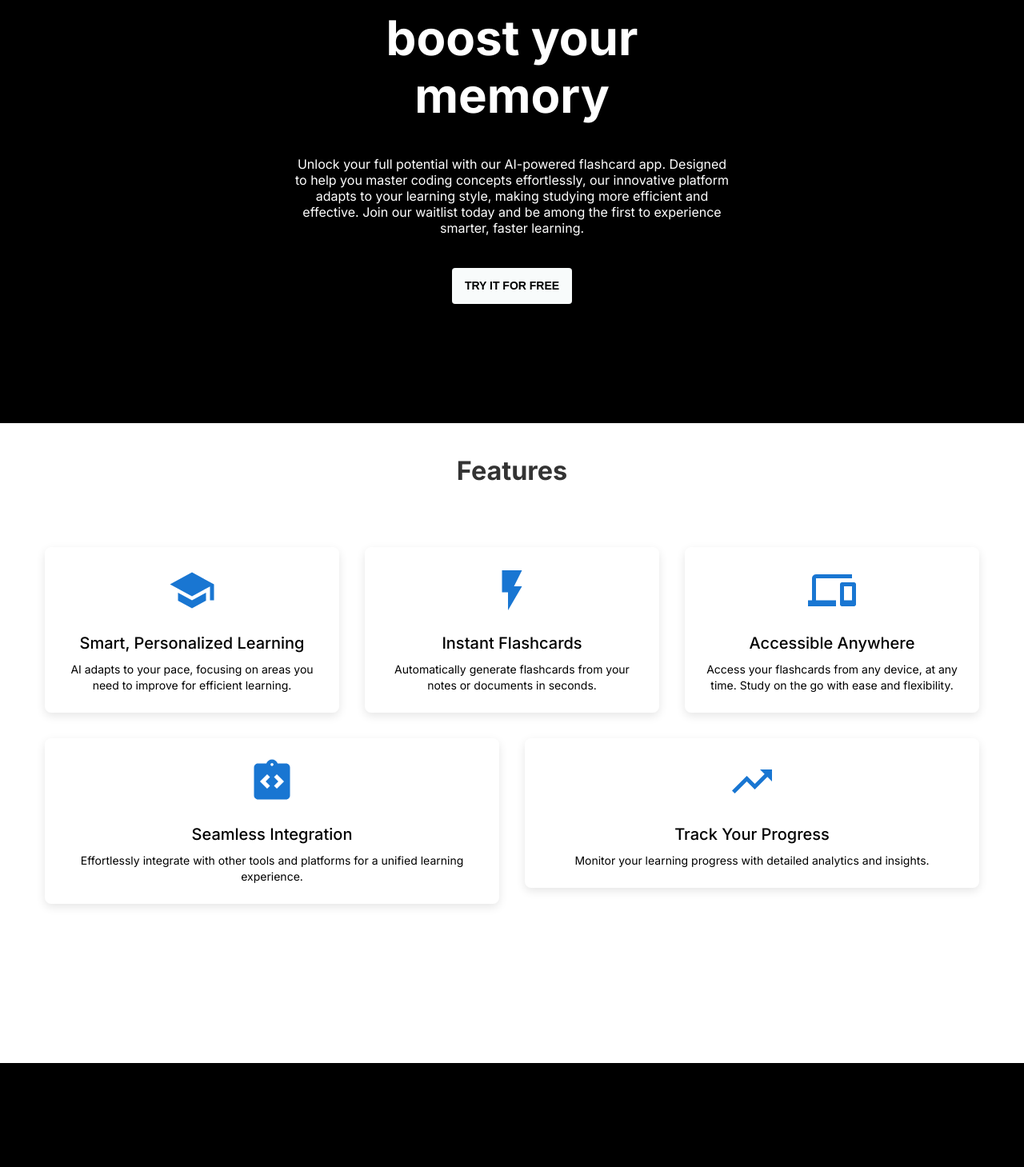
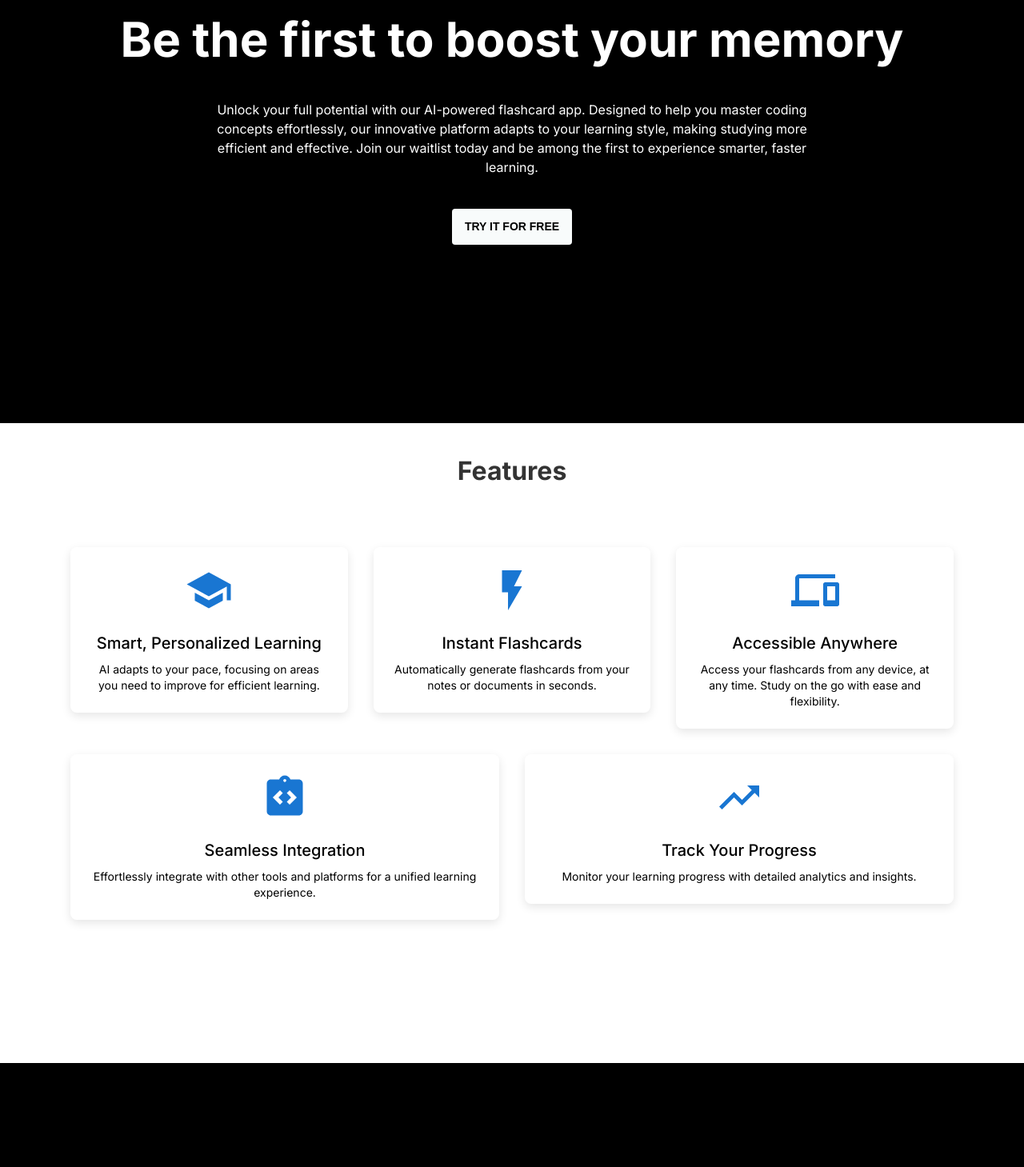
Before and after one commit to manalafzal47/flashcards-ai, a Next.js app: page / in a window 1280 px wide. Shown: the part 271-1730 px from the top of the page at 80% size. Built offline with nearby package versions, Linux system fonts and the light colour scheme.

Commit message:
changes in frontend

```diff
--- a/app/components/homepage.js
+++ b/app/components/homepage.js
@@ -50,11 +50,11 @@ const Homepage = () => {
             marginTop: "60px",
           }}
         >
-          Be the first to <br /> boost your <br /> memory
+          Be the first to boost your memory
         </Typography>
-        <Typography
+        {/* <Typography
           variant="p"
-          width={"550px"}
+          width={"800px"}
           sx={{ textAlign: "center", marginBottom: "40px" }}
         >
           Unlock your full potential with our AI-powered flashcard app. Designed
@@ -62,7 +62,23 @@ const Homepage = () => {
           platform adapts to your learning style, making studying more efficient
           and effective. Join our waitlist today and be among the first to
           experience smarter, faster learning.
+        </Typography> */}
+        <Typography
+          variant="body1"
+          sx={{
+            width: { xs: "90%", sm: "80%", md: "70%", lg: "60%", xl: "50%" },
+            textAlign: "center",
+            marginBottom: { xs: "20px", sm: "30px", md: "40px" },
+            marginX: "auto", // Center horizontally
+          }}
+        >
+          Unlock your full potential with our AI-powered flashcard app. Designed
+          to help you master coding concepts effortlessly, our innovative
+          platform adapts to your learning style, making studying more efficient
+          and effective. Join our waitlist today and be among the first to
+          experience smarter, faster learning.
         </Typography>
+
         <Button
           onClick={handleAuthentication}
           sx={{
@@ -81,7 +97,7 @@ const Homepage = () => {
 
       {/* Features */}
       <section id="features">
-        <Box
+        {/* <Box
           py={5}
           sx={{
             height: "100vh",
@@ -250,6 +266,196 @@ const Homepage = () => {
               </Box>
             </Grid>
           </Grid>
+        </Box> */}
+        <Box
+          py={5}
+          sx={{
+            minHeight: "100vh",
+            display: "flex",
+            flexDirection: "column",
+            alignItems: "center",
+            backgroundColor: "#ffffff",
+          }}
+        >
+          <Typography
+            variant="h4"
+            align="center"
+            gutterBottom
+            sx={{
+              fontWeight: "bold",
+              color: "#333",
+              fontSize: { xs: "1.5rem", md: "2rem" },
+            }}
+          >
+            Features
+          </Typography>
+
+          <Grid
+            container
+            spacing={4}
+            justifyContent="center"
+            alignItems="stretch"
+            sx={{
+              maxWidth: "1200px",
+              mt: 4,
+              px: { xs: 2, sm: 3, md: 4 }, // Add padding for smaller screens
+            }}
+          >
+            <Grid item xs={12} sm={6} md={4}>
+              <Box
+                sx={{
+                  padding: { xs: 2, md: 3 },
+                  borderRadius: 2,
+                  backgroundColor: "white",
+                  textAlign: "center",
+                  boxShadow: "0 4px 12px rgba(0, 0, 0, 0.1)",
+                  transition: "transform 0.3s, box-shadow 0.3s",
+                  "&:hover": {
+                    transform: "translateY(-8px)",
+                    boxShadow: "0 8px 16px rgba(0, 0, 0, 0.2)",
+                    backgroundColor: "#333",
+                    color: "white",
+                  },
+                }}
+              >
+                <SchoolIcon
+                  color="primary"
+                  sx={{ fontSize: { xs: 40, md: 60 }, mb: 2 }}
+                />
+                <Typography variant="h6" gutterBottom>
+                  Smart, Personalized Learning
+                </Typography>
+                <Typography variant="body2">
+                  AI adapts to your pace, focusing on areas you need to improve
+                  for efficient learning.
+                </Typography>
+              </Box>
+            </Grid>
+
+            <Grid item xs={12} sm={6} md={4}>
+              <Box
+                sx={{
+                  padding: { xs: 2, md: 3 },
+                  borderRadius: 2,
+                  backgroundColor: "white",
+                  textAlign: "center",
+                  boxShadow: "0 4px 12px rgba(0, 0, 0, 0.1)",
+                  transition: "transform 0.3s, box-shadow 0.3s",
+                  "&:hover": {
+                    transform: "translateY(-8px)",
+                    boxShadow: "0 8px 16px rgba(0, 0, 0, 0.2)",
+                    backgroundColor: "#333",
+                    color: "white",
+                  },
+                }}
+              >
+                <FlashOnIcon
+                  color="primary"
+                  sx={{ fontSize: { xs: 40, md: 60 }, mb: 2 }}
+                />
+                <Typography variant="h6" gutterBottom>
+                  Instant Flashcards
+                </Typography>
+                <Typography variant="body2">
+                  Automatically generate flashcards from your notes or documents
+                  in seconds.
+                </Typography>
+              </Box>
+            </Grid>
+
+            <Grid item xs={12} sm={6} md={4}>
+              <Box
+                sx={{
+                  padding: { xs: 2, md: 3 },
+                  borderRadius: 2,
+                  backgroundColor: "white",
+                  textAlign: "center",
+                  boxShadow: "0 4px 12px rgba(0, 0, 0, 0.1)",
+                  transition: "transform 0.3s, box-shadow 0.3s",
+                  "&:hover": {
+                    transform: "translateY(-8px)",
+                    boxShadow: "0 8px 16px rgba(0, 0, 0, 0.2)",
+                    backgroundColor: "#333",
+                    color: "white",
+                  },
+                }}
+              >
+                <DevicesIcon
+                  color="primary"
+                  sx={{ fontSize: { xs: 40, md: 60 }, mb: 2 }}
+                />
+                <Typography variant="h6" gutterBottom>
+                  Accessible Anywhere
+                </Typography>
+                <Typography variant="body2">
+                  Access your flashcards from any device, at any time. Study on
+                  the go with ease and flexibility.
+                </Typography>
+              </Box>
+            </Grid>
+
+            <Grid item xs={12} md={6}>
+              <Box
+                sx={{
+                  padding: { xs: 2, md: 3 },
+                  borderRadius: 2,
+                  backgroundColor: "white",
+                  textAlign: "center",
+                  boxShadow: "0 4px 12px rgba(0, 0, 0, 0.1)",
+                  transition: "transform 0.3s, box-shadow 0.3s",
+                  "&:hover": {
+                    transform: "translateY(-8px)",
+                    boxShadow: "0 8px 16px rgba(0, 0, 0, 0.2)",
+                    backgroundColor: "#333",
+                    color: "white",
+                  },
+                }}
+              >
+                <IntegrationInstructionsIcon
+                  color="primary"
+                  sx={{ fontSize: { xs: 40, md: 60 }, mb: 2 }}
+                />
+                <Typography variant="h6" gutterBottom>
+                  Seamless Integration
+                </Typography>
+                <Typography variant="body2">
+                  Effortlessly integrate with other tools and platforms for a
+                  unified learning experience.
+                </Typography>
+              </Box>
+            </Grid>
+
+            <Grid item xs={12} md={6}>
+              <Box
+                sx={{
+                  padding: { xs: 2, md: 3 },
+                  borderRadius: 2,
+                  backgroundColor: "white",
+                  textAlign: "center",
+                  boxShadow: "0 4px 12px rgba(0, 0, 0, 0.1)",
+                  transition: "transform 0.3s, box-shadow 0.3s",
+                  "&:hover": {
+                    transform: "translateY(-8px)",
+                    boxShadow: "0 8px 16px rgba(0, 0, 0, 0.2)",
+                    backgroundColor: "#333",
+                    color: "white",
+                  },
+                }}
+              >
+                <TrendingUpIcon
+                  color="primary"
+                  sx={{ fontSize: { xs: 40, md: 60 }, mb: 2 }}
+                />
+                <Typography variant="h6" gutterBottom>
+                  Track Your Progress
+                </Typography>
+                <Typography variant="body2">
+                  Monitor your learning progress with detailed analytics and
+                  insights.
+                </Typography>
+              </Box>
+            </Grid>
+          </Grid>
         </Box>
       </section>
 
@@ -257,16 +463,15 @@ const Homepage = () => {
       <section id="pricing">
         <Box
           sx={{
-            height: "100vh",
+            minHeight: "100vh",
             py: 7,
-            alignItem: "center",
             textAlign: "center",
             backgroundColor: "black",
             color: "white",
           }}
         >
           <Typography
-            marginTop="10vh"
+            marginTop={{ xs: "5vh", sm: "10vh" }}
             variant="h3"
             align="center"
             gutterBottom
@@ -289,7 +494,7 @@ const Homepage = () => {
                   display: "flex",
                   flexDirection: "column",
                   justifyContent: "space-between",
-                  padding: 2,
+                  padding: { xs: 1, sm: 2 },
                 }}
               >
                 <CardContent sx={{ flexGrow: 1, textAlign: "center" }}>
@@ -308,7 +513,7 @@ const Homepage = () => {
                   </Typography>
                   <ul
                     style={{
-                      marginTop: "50px",
+                      marginTop: "30px",
                       textAlign: "left",
                       paddingLeft: "20px",
                     }}
@@ -320,22 +525,6 @@ const Homepage = () => {
                     <li>Community Support</li>
                   </ul>
                 </CardContent>
-                {/* <Box sx={{ textAlign: "center", mt: 2 }}>
-                <Button
-                  href="/"
-                  sx={{
-                    borderRadius: "4px",
-                    height: "45px",
-                    fontWeight: "bold",
-                    backgroundColor: "#f8fbfb",
-                    color: "black",
-                    "&:hover": { backgroundColor: "#e0e0e0" },
-                  }}
-                  variant="contained"
-                >
-                  Sign Up
-                </Button>
-              </Box> */}
               </Card>
             </Grid>
             {/* Pro Plan */}
@@ -346,7 +535,7 @@ const Homepage = () => {
                   display: "flex",
                   flexDirection: "column",
                   justifyContent: "space-between",
-                  padding: 2,
+                  padding: { xs: 1, sm: 2 },
                   background: "linear-gradient(to right, #ff7e5f, #feb47b)", // Gradient effect
                   color: "white",
                 }}
@@ -377,29 +566,27 @@ const Homepage = () => {
                     <li>Ad-Free Experience</li>
                   </ul>
                 </CardContent>
-                {/* <Box sx={{ textAlign: "center", mt: 2 }}>
-                <Button
-                  href="/"
-                  sx={{
-                    borderRadius: "4px",
-                    height: "45px",
-                    fontWeight: "bold",
-                    backgroundColor: "white",
-                    color: "black",
-                    "&:hover": { backgroundColor: "#e0e0e0" },
-                  }}
-                  variant="contained"
-                >
-                  Sign Up
-                </Button>
-              </Box> */}
               </Card>
             </Grid>
           </Grid>
         </Box>
       </section>
 
-      <Box sx={{ py: 4 }}>
+      {/* <Box sx={{ py: 4 }}>
+        <Box maxWidth="lg">
+          <Typography variant="body1" color="black" textAlign="center">
+            © {new Date().getFullYear()} FlashAI. All rights reserved.
+          </Typography>
+        </Box>
+      </Box> */}
+      <Box
+        sx={{
+          py: 4,
+          display: "flex",
+          justifyContent: "center",
+          alignItems: "center",
+        }}
+      >
         <Box maxWidth="lg">
           <Typography variant="body1" color="black" textAlign="center">
             © {new Date().getFullYear()} FlashAI. All rights reserved.
```
Also changed, not shown: app/generate/page.js (+46 -40 lines).
